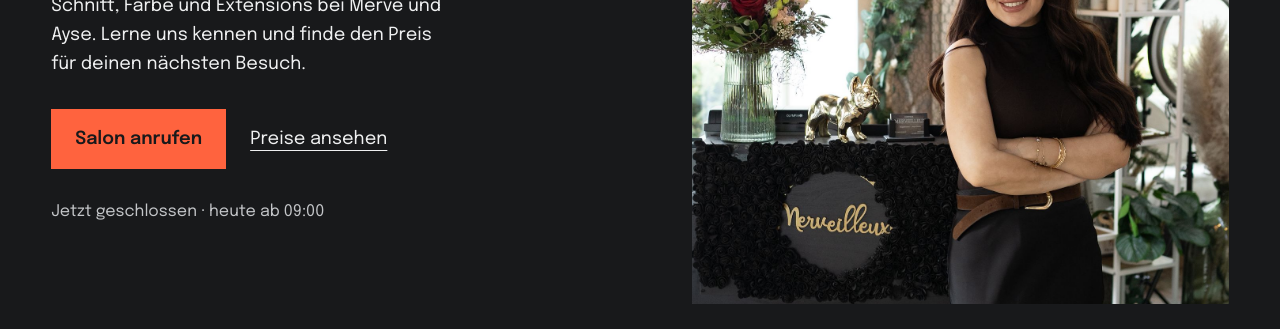
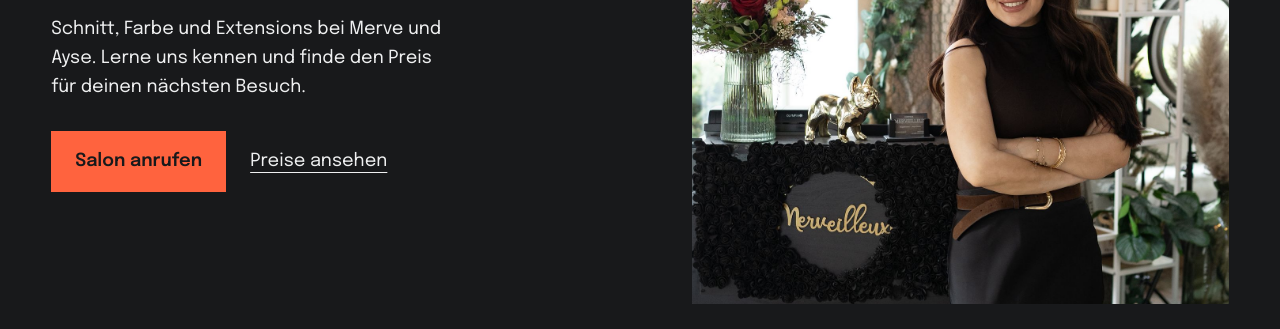
Before and after one commit to PerformIQ-GmbH/website-coiffeurmerveilleux, a website built with Vite: page demo-2/index.html in a window 1280 px wide. Shown: the part 338-667 px from the top of the page. Built offline with nearby package versions, Linux system fonts and the light colour scheme.

```diff
--- a/demo-2/index.html
+++ b/demo-2/index.html
@@ -21,7 +21,7 @@
   <section class="hero" aria-label="Coiffeur Merveilleux in Zürich">
     <h1 class="monument" data-reveal>merveilleux</h1>
     <div class="hero-stage">
-      <div class="hero-copy"><h2 data-reveal>Dein Look.<br>Gut beraten.</h2><p data-reveal>Schnitt, Farbe und Extensions bei Merve und Ayse. Lerne uns kennen und finde den Preis für deinen nächsten Besuch.</p><div class="hero-action" data-reveal><a class="button" href="tel:+41433334141">Salon anrufen</a><a class="text-link" href="#preise">Preise ansehen</a></div><p class="hero-hours" data-reveal data-opening-status>Di–Fr 10:00–18:30 · Sa 09:00–16:00</p></div>
+      <div class="hero-copy"><h2 data-reveal>Dein Look.<br>Gut beraten.</h2><p data-reveal>Schnitt, Farbe und Extensions bei Merve und Ayse. Lerne uns kennen und finde den Preis für deinen nächsten Besuch.</p><div class="hero-action" data-reveal><a class="button" href="tel:+41433334141">Salon anrufen</a><a class="text-link" href="#preise">Preise ansehen</a></div></div>
       <figure class="hero-photo" data-reveal data-image><img src="../assets/salon/merve.jpeg" alt="Merve, die Inhaberin, in ihrem Salon an der Hugostrasse 2" width="1366" height="2048" fetchpriority="high"></figure>
     </div>
   </section>
```
